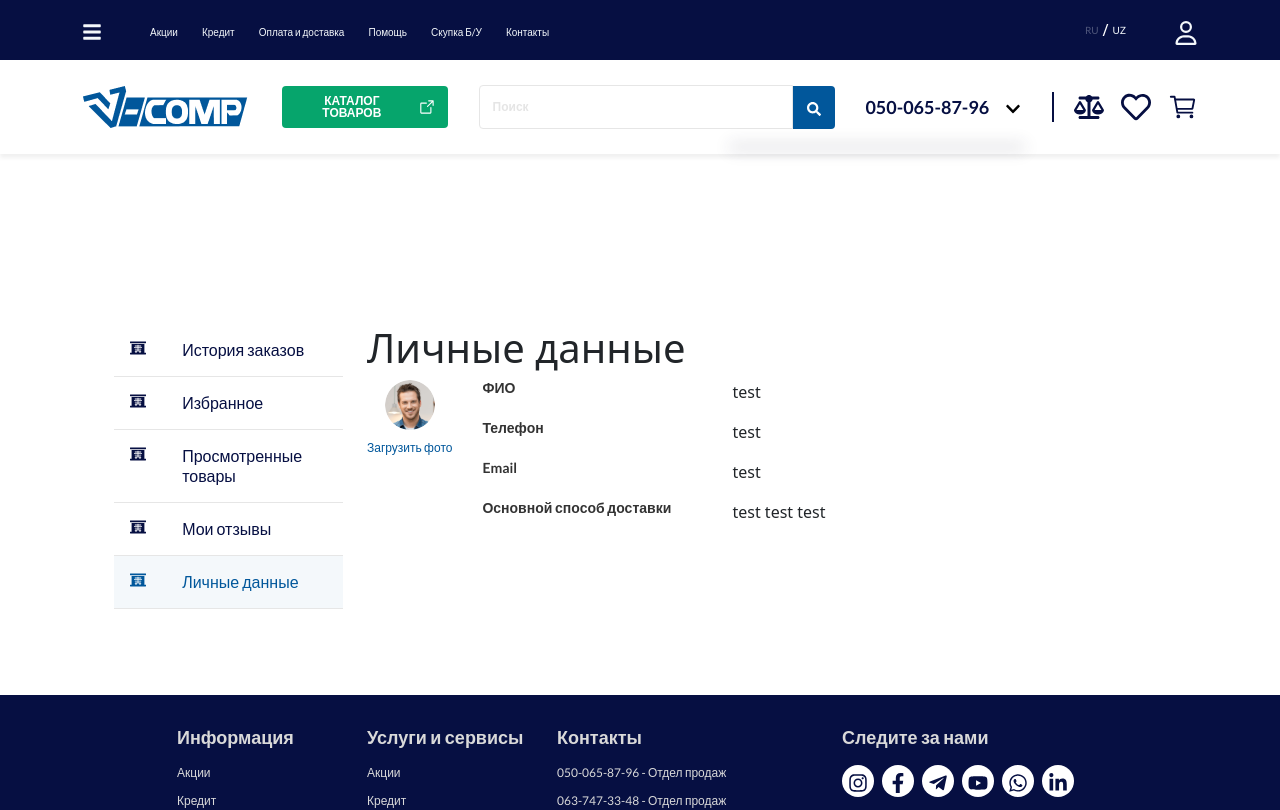
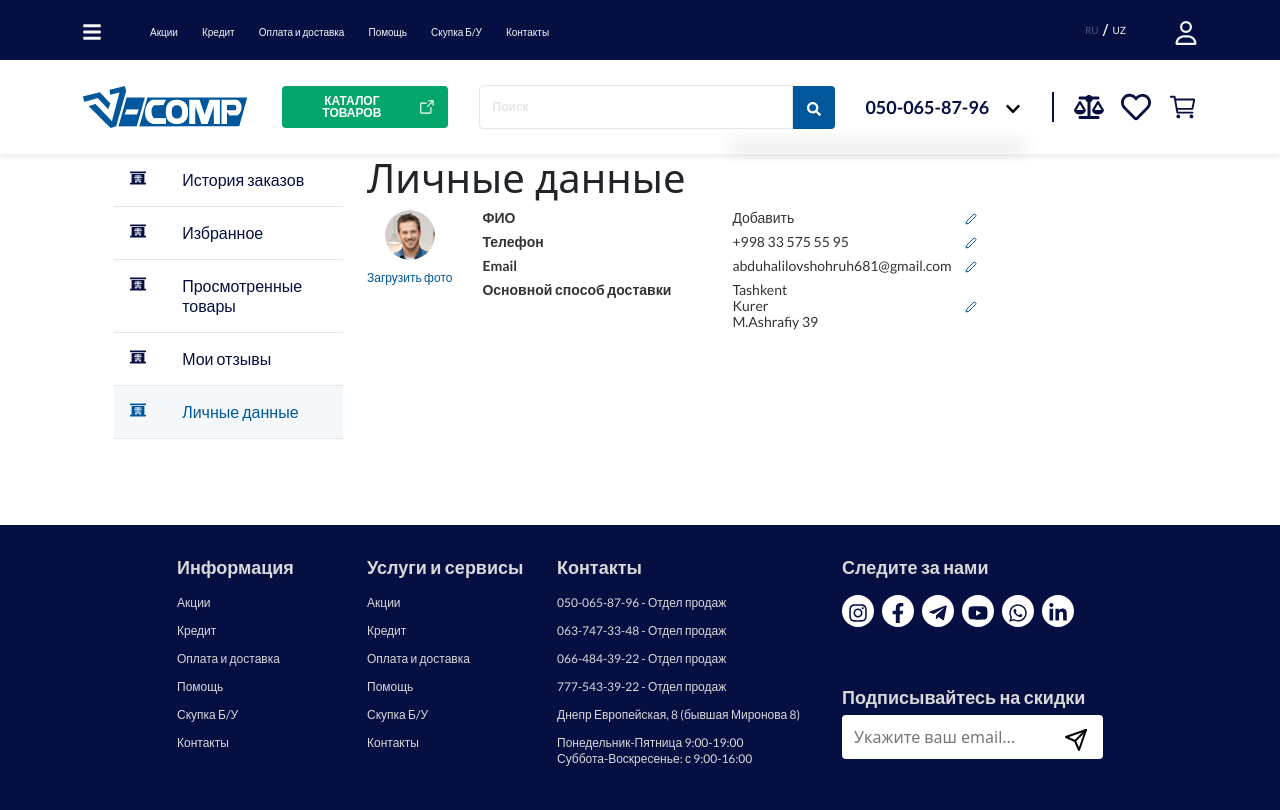
Before and after one commit to Muhammad-amin7/vComputer, a React (Vite) app: page /personal in a window 1280 px wide. Shown: the top 810 px of the page. Built offline with nearby package versions, Linux system fonts and the light colour scheme.

Commit message:
Fix Netlify deployment issues

```diff
--- a/src/Constants/UserData.jsx
+++ b/src/Constants/UserData.jsx
@@ -1,11 +1,24 @@
 export const userData = {
-      name: "test",
-      image: null,
-      phone: "test",
-      email: "test",
-      deliveryMethod: {
-            city: "test",
-            deliveryType: "test",
-            address: "test"
+      name: {
+            title: "ФИО",
+            value: null,
+      },
+      image: false,
+      phone: {
+            title: "Телефон",
+            value: "+998 33 575 55 95"
+      },
+      email: {
+            title: "Email",
+            value: "abduhalilovshohruh681@gmail.com"
+      },
+      deliveryMethod:
+      {
+            title: "Основной способ доставки",
+            value: [
+                  { city: "Tashkent" },
+                  { deliveryType: "Kurer" },
+                  { address: "M.Ashrafiy 39" }
+            ]
       },
 }
--- /dev/null
+++ b/src/pages/Personal account/ModalChangeInfo.jsx
@@ -0,0 +1,16 @@
+import './ModalChangeInfo.scss'
+import { useState } from "react"
+
+export default function ModalChangeInfo({ title, val }) {
+      const [value, setValue] = useState(val)
+      console.log(value)
+      return (
+            <div className="modalChangeInfo">
+                  <div className="content">
+                        <div className="head">
+                              <h1>{title}</h1>
+                        </div>
+                  </div>
+            </div>
+      )
+}
--- /dev/null
+++ b/src/pages/Personal account/ModalChangeInfo.scss
@@ -0,0 +1,8 @@
+.modalChangeInfo {
+      position: fixed;
+      top: 0;
+      left: 0;
+      width: 100%;
+      height: 100%;
+      background: #000;
+}
--- a/src/pages/Personal account/Personal.jsx
+++ b/src/pages/Personal account/Personal.jsx
@@ -3,8 +3,12 @@ import './Personal.scss'
 import { FaXRay } from 'react-icons/fa'
 import userPhoto from "../../assets/img/userImg.svg"
 import { userData } from '../../Constants/UserData'
+import { FiEdit2 } from "react-icons/fi";
+import ModalChangeInfo from './ModalChangeInfo'
+import { useState } from 'react'
 
 export default function Personal() {
+      const [isChange, setIsChange] = useState(false)
       return (
             <section className='personal'>
                   <Container >
@@ -28,35 +32,48 @@ export default function Personal() {
                                           </div>
 
                                           <div className="info">
-                                                <div className='item'>
-                                                      <h5>ФИО</h5>
-                                                      <p>{userData.name ? userData.name : 'Добавить'}</p>
-                                                </div>
+                                                {Object.keys(userData).map((element, index) => {
+                                                      const key = userData[element].title;
+                                                      const value = userData[element].value;
+                                                      isChange && <ModalChangeInfo title={key} val={value} />
 
-                                                <div className='item'>
-                                                      <h5>Телефон</h5>
-                                                      <p>{userData.phone ? userData.phone : 'Добавить'}</p>
-                                                </div>
+                                                      return <div className="item" key={index}>
+                                                            {((typeof value === 'string' || value === null)) ?
+                                                                  // email , number , name
+                                                                  (key ? <>
+                                                                        <h5>{key}</h5>
+                                                                        <p>
+                                                                              {value ? value : "Добавить"}
 
-                                                <div className='item'>
-                                                      <h5>Email</h5>
-                                                      <p>{userData.email ? userData.email : 'Добавить'}</p>
-                                                </div>
+                                                                              <button onClick={() => setIsChange(true)}>
+                                                                                    <FiEdit2 />
+                                                                              </button>
+                                                                        </p>
+                                                                  </> : null)
+                                                                  // address
+                                                                  : <>
+                                                                        {key ? <>
+                                                                              <h5>{key}</h5>
 
-                                                <div className="item">
-                                                      <h5>Основной способ доставки</h5>
-                                                      <p>
-                                                            {userData.deliveryMethod.city ? (
-                                                                  <>
-                                                                        <span>{userData.deliveryMethod.city}</span>{' '}
-                                                                        <span>{userData.deliveryMethod.deliveryType}</span>{' '}
-                                                                        <span>{userData.deliveryMethod.address}</span>
+                                                                              <p>
+                                                                                    <div >
+                                                                                          {value?.map((item, id) => {
+                                                                                                return <span key={id}>
+                                                                                                      {Object.values(item)}
+                                                                                                </span>
+                                                                                          })}
+                                                                                    </div>
+
+                                                                                    <button>
+                                                                                          <FiEdit2 />
+                                                                                    </button>
+                                                                              </p>
+                                                                        </> : null}
                                                                   </>
-                                                            ) : (
-                                                                  'Добавить'
-                                                            )}
-                                                      </p>
-                                                </div>
+
+                                                            }
+                                                      </div>
+                                                })}
                                           </div>
                                     </div>
                               </Col>
--- a/src/pages/Personal account/Personal.scss
+++ b/src/pages/Personal account/Personal.scss
@@ -1,6 +1,4 @@
 section.personal {
-      padding-top: 170px;
-
       ul {
             li {
                   display: grid;
@@ -73,6 +71,30 @@ section.personal {
                               letter-spacing: 0%;
                               color: #333333;
                         }
+
+                        p {
+                              font-family: 'Lato', sans-serif;
+                              font-weight: 500;
+                              font-size: 14px;
+                              line-height: 16px;
+                              letter-spacing: 0%;
+                              color: #333;
+                              display: grid;
+                              grid-template-columns: 10fr 1fr;
+                              gap: 5px;
+                              margin: 0;
+                              padding: 0;
+                              margin-bottom: 8px;
+
+                              span {
+                                    display: block;
+                              }
+
+                              svg {
+                                    font-size: 12px;
+                                    color: #01579B;
+                              }
+                        }
                   }
             }
       }
```
